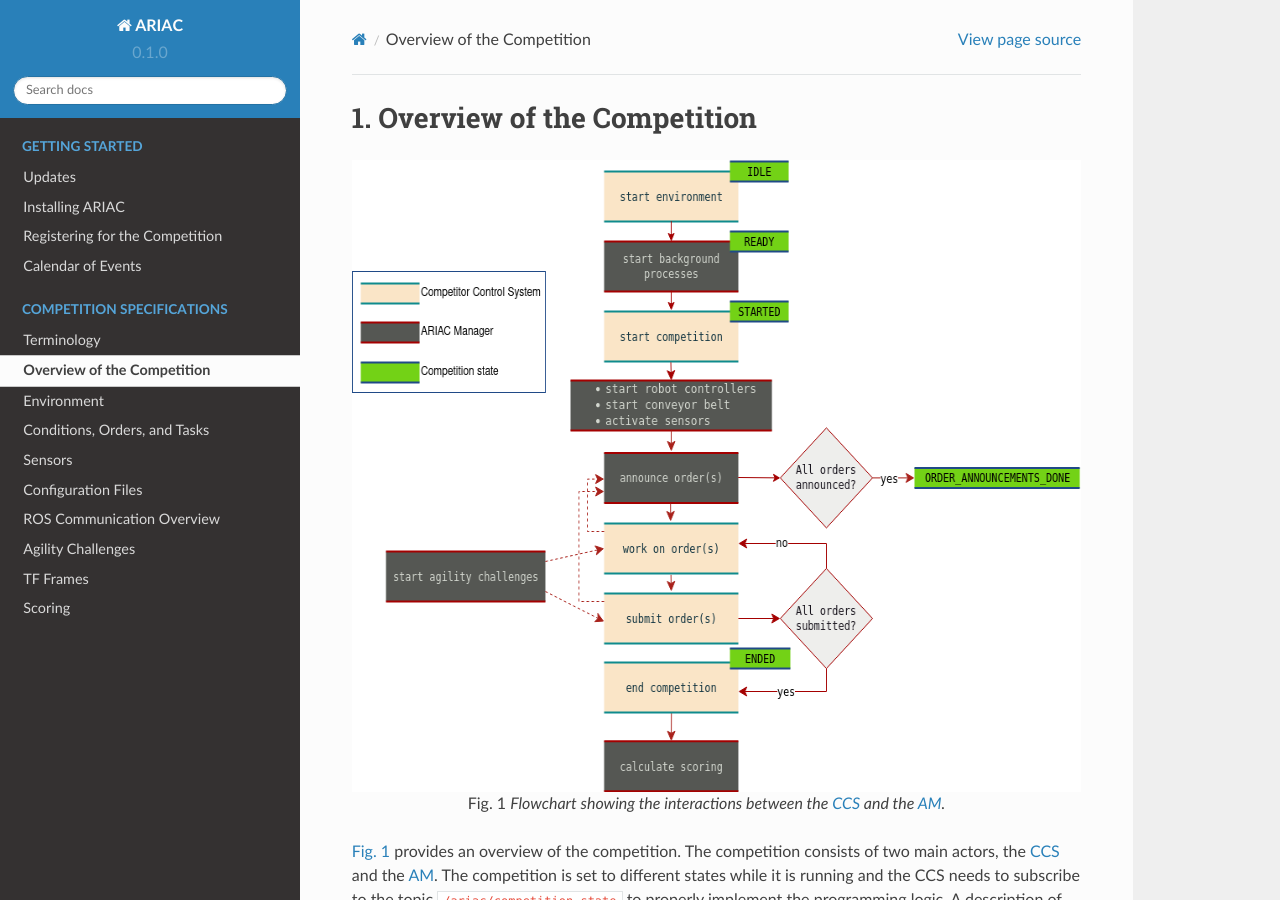
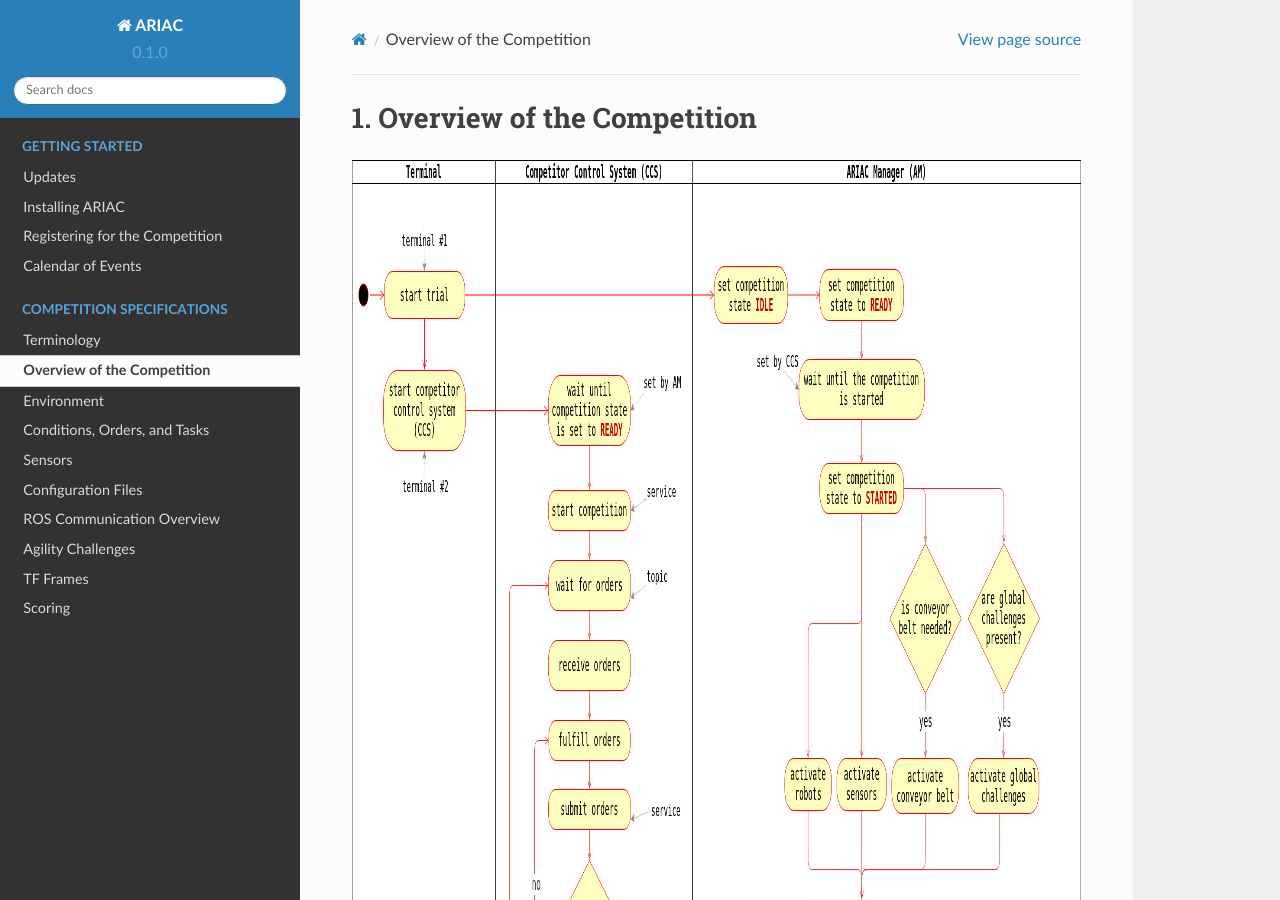
Before and after one commit to usnistgov/ARIAC, a Sphinx documentation site: the page built from docs/competition/overview.rst, in a window 1280 px wide and 900 px high. Built offline with Sphinx 7.4.7 and the Read the Docs theme 2.0.0, drawn with Linux system fonts in a browser that asks for light colours.

Commit message:
new flowchart

```diff
--- a/docs/competition/overview.rst
+++ b/docs/competition/overview.rst
@@ -1,7 +1,7 @@
 Overview of the Competition
 ===========================
 
-.. figure:: ../images/ARIAC2023Flowchart.png
+.. figure:: ../images/ARIAC2023Flowchart.jpg
    :scale: 100 %
    :alt: flowchart
    :align: center
```
Also changed, not shown: docs/images/ARIAC2023Flowchart.jpg (added).
